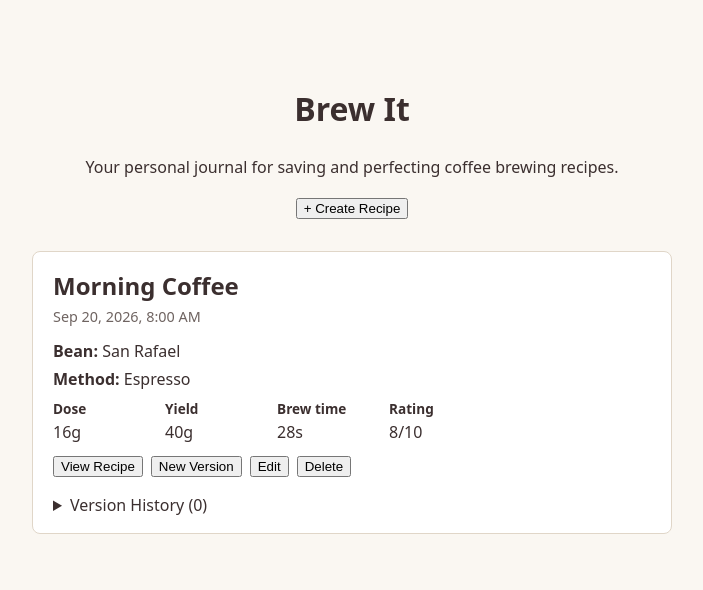
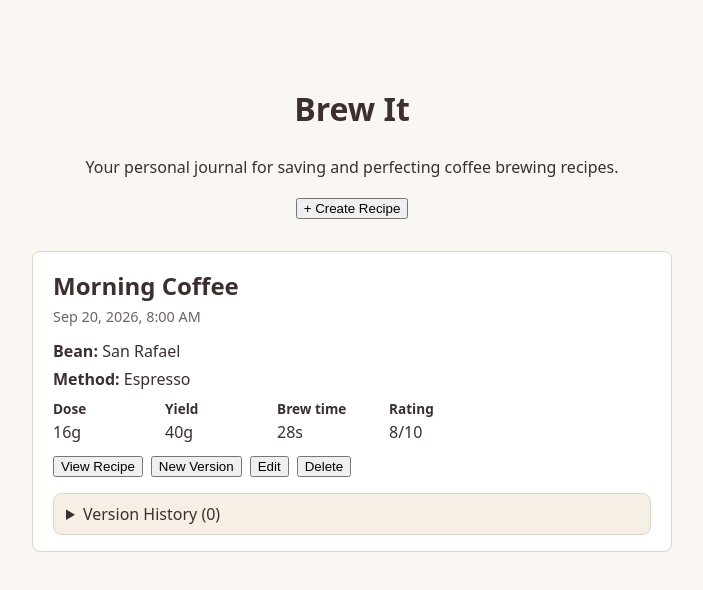
Before and after one commit to RoeyMadjar/Brew-It, a React (Vite) app: page / in a window 1280 px wide. Shown: the top 590 px of the page, without its empty margins (288-991 px from the left). Built offline with nearby package versions, Linux system fonts and the light colour scheme.

Commit message:
design change for version history

```diff
--- a/src/App.css
+++ b/src/App.css
@@ -141,8 +141,14 @@ input[type="number"]::-webkit-outer-spin-button {
   margin: 0;
 }
 
+/* Warm tint and frame set past versions apart from the current recipe.
+   Muted text (#6f6461) on it is ~5.2:1. */
 .version-history {
   margin-top: 16px;
+  padding: 8px 12px;
+  border: 1px solid #e0d6c8;
+  border-radius: 8px;
+  background-color: #f5efe6;
 }
 
 .version-entry {
@@ -151,11 +157,13 @@ input[type="number"]::-webkit-outer-spin-button {
   border-top: 1px solid #e0d6c8;
 }
 
-/* Same amber border as an edited card; padding keeps content off it. */
+/* Same amber border as an edited card; padding keeps content off it.
+   White so the pale input fields stay visible on the tinted history. */
 .version-entry.editing {
   padding: 12px;
   border: 1px solid #b5793a;
   border-radius: 8px;
+  background-color: #fff;
 }
 
 .version-entry h3 {
```
